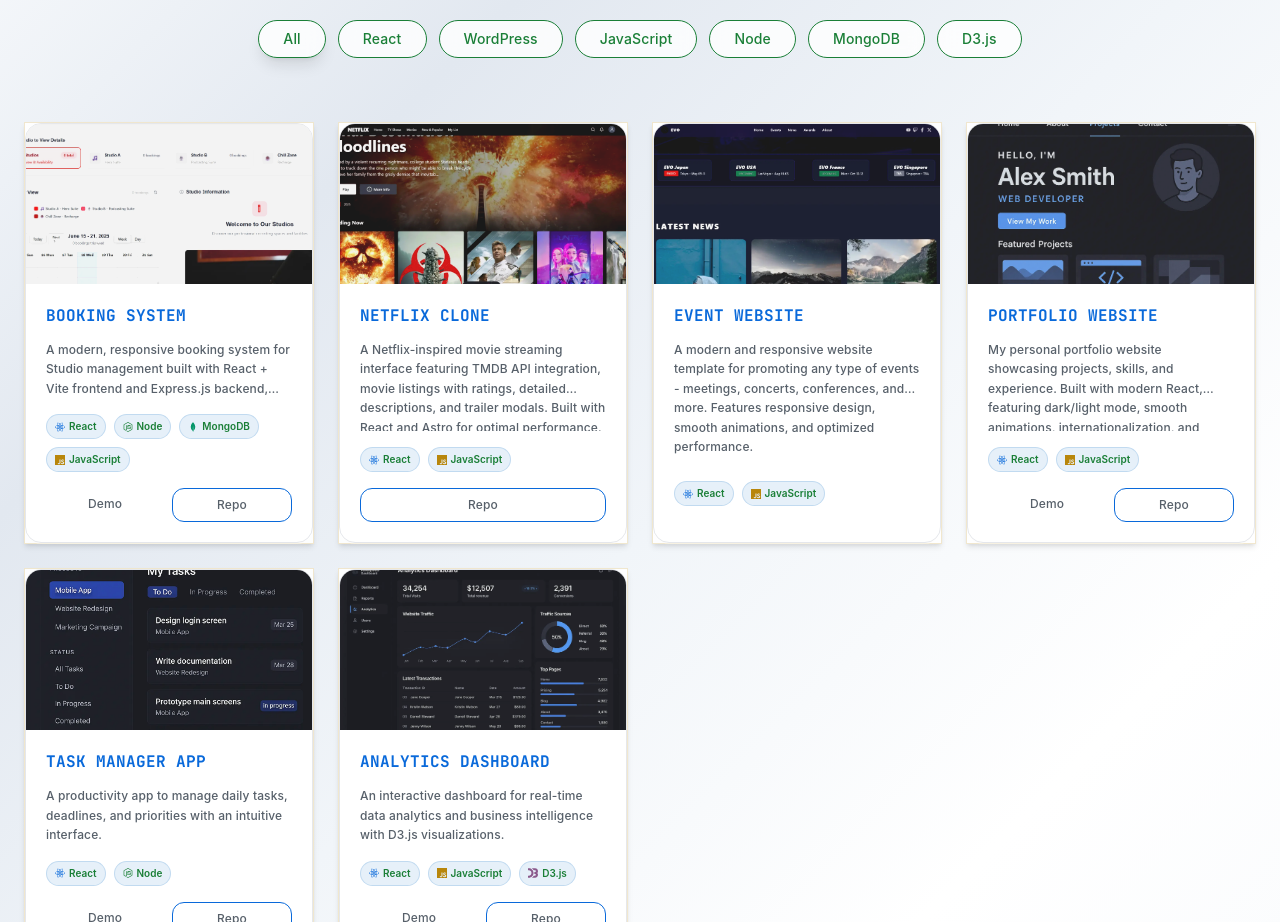
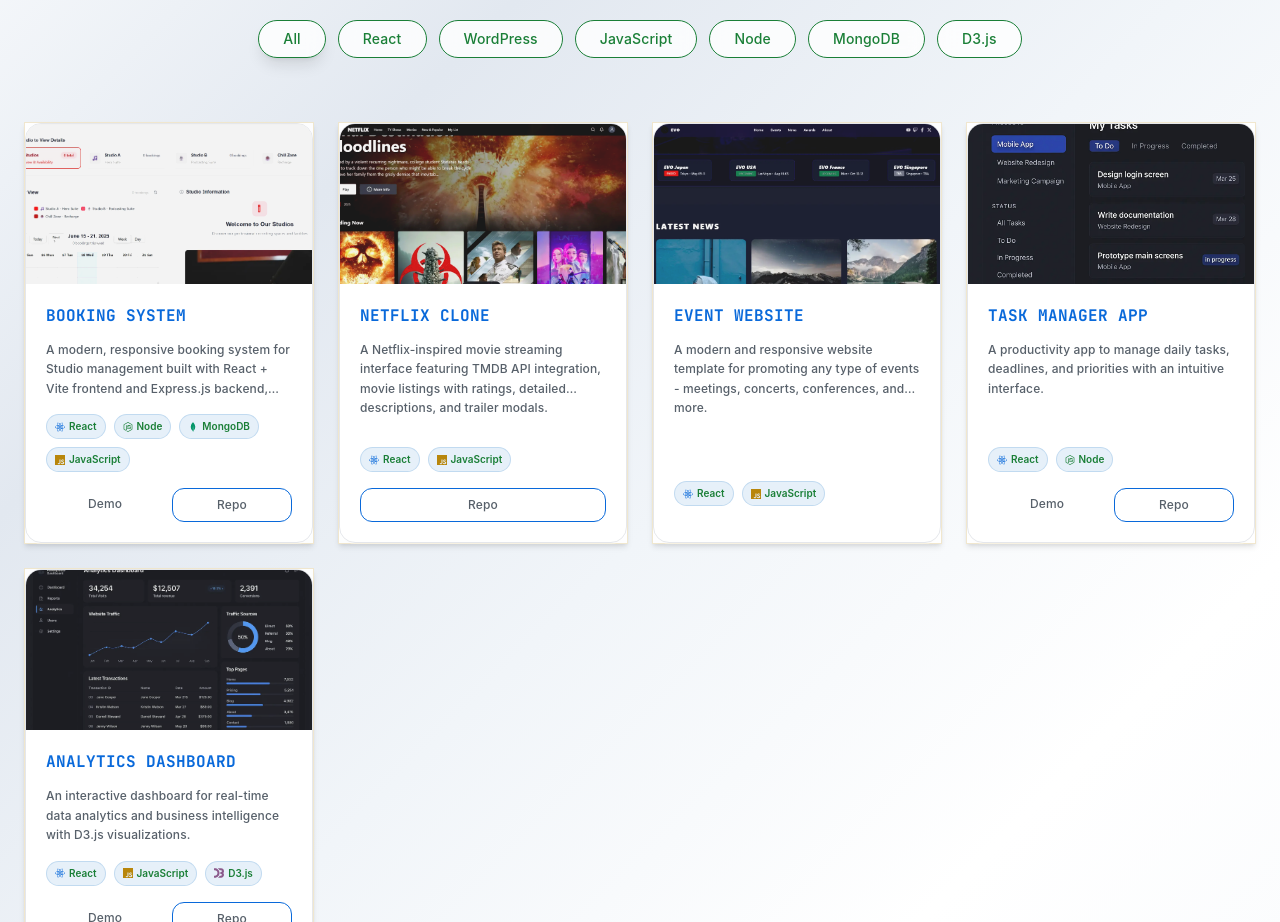
Before and after one commit to AlxAleman/portfolio, a React (Vite) app: page / in a window 1280 px wide. Shown: the part 6060-6982 px from the top of the page. Built offline with nearby package versions, Linux system fonts and the light colour scheme; a web font is replaced by a local one.

Commit message:
Actualizar proyectos - remover portfolio de la lista

```diff
--- a/src/data/projects.js
+++ b/src/data/projects.js
@@ -3,7 +3,7 @@ export default [
   {
     id: 1,
     title: "Booking System",
-    description: "A modern, responsive booking system for Studio management built with React + Vite frontend and Express.js backend, integrated with Google Calendar API. Features real-time availability, automated scheduling, and calendar synchronization.",
+    description: "A modern, responsive booking system for Studio management built with React + Vite frontend and Express.js backend, integrated with Google Calendar API.",
     image: "/src/assets/projects/booking-system.webp",
     tech: ["React", "Node", "MongoDB", "JavaScript"],
     demo: "https://booking-frontend-system.vercel.app",
@@ -12,7 +12,7 @@ export default [
   {
     id: 2,
     title: "Netflix Clone",
-    description: "A Netflix-inspired movie streaming interface featuring TMDB API integration, movie listings with ratings, detailed descriptions, and trailer modals. Built with React and Astro for optimal performance.",
+    description: "A Netflix-inspired movie streaming interface featuring TMDB API integration, movie listings with ratings, detailed descriptions, and trailer modals.",
     image: "/src/assets/projects/netflix-clone.webp",
     tech: ["React", "JavaScript"],
     demo: null,
@@ -21,7 +21,7 @@ export default [
   {
     id: 3,
     title: "Event Website",
-    description: "A modern and responsive website template for promoting any type of events - meetings, concerts, conferences, and more. Features responsive design, smooth animations, and optimized performance.",
+    description: "A modern and responsive website template for promoting any type of events - meetings, concerts, conferences, and more.",
     image: "/src/assets/projects/event-website.webp",
     tech: ["React", "JavaScript"],
     demo: null,
@@ -29,15 +29,6 @@ export default [
   },
   {
     id: 4,
-    title: "Portfolio Website",
-    description: "My personal portfolio website showcasing projects, skills, and experience. Built with modern React, featuring dark/light mode, smooth animations, internationalization, and responsive design.",
-    image: "/src/assets/projects/portfolio.webp",
-    tech: ["React", "JavaScript"],
-    demo: window.location?.origin || "#",
-    repo: "https://github.com/AlxAleman/portfolio"
-  },
-  {
-    id: 5,
     title: "Task Manager App",
     description: "A productivity app to manage daily tasks, deadlines, and priorities with an intuitive interface.",
     image: "/src/assets/projects/taskmanager.webp",
@@ -46,7 +37,7 @@ export default [
     repo: "#"
   },
   {
-    id: 6,
+    id: 5,
     title: "Analytics Dashboard",
     description: "An interactive dashboard for real-time data analytics and business intelligence with D3.js visualizations.",
     image: "/src/assets/projects/dashboard.webp",
```
